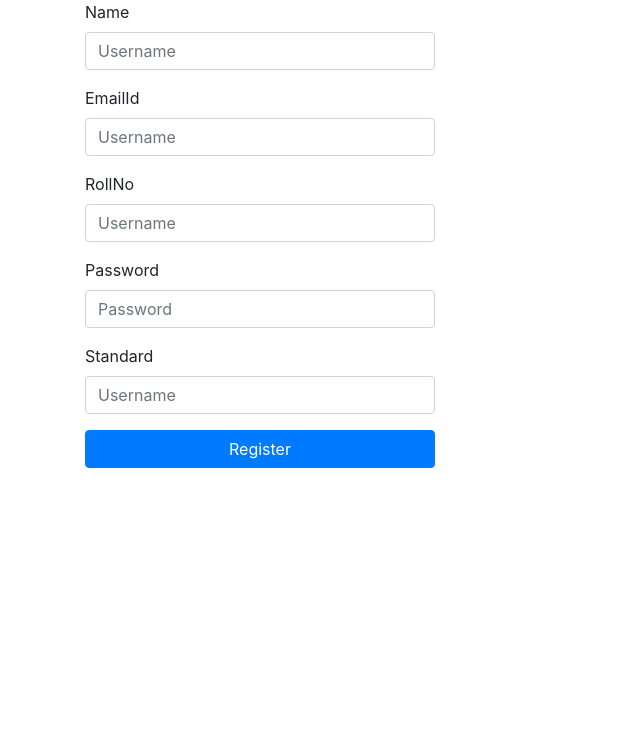
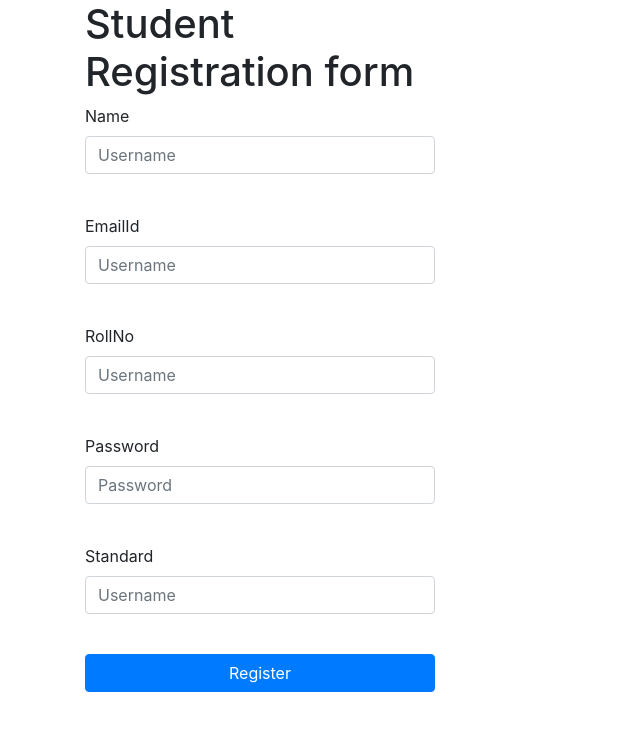
Before and after one commit to SheetalKashid/flaskmongoprjct, a Flask app: page /register in a window 1280 px wide. Shown: the top 731 px of the page, without its empty margins (0-640 px from the left). Run offline with Flask 2, Linux system fonts and the light colour scheme; some libraries are stand-ins or nearby versions.

Commit message:
Student registration using flaskpymongo

```diff
--- a/flaskmongoprjct/templates/index.html
+++ b/flaskmongoprjct/templates/index.html
@@ -5,6 +5,7 @@
 		<div class="col-md-4 col-md-offset-4">
 			<form method=POST action ="{{ url_for('login') }}">
 				<div class="form-group">
+                                <h1> Student Login</h1>
 				<label for="exampleInputEmail">EmailId</label>
 				<input type="email" class="form-control" name="username" placeholder="username">
 				</div>
--- a/flaskmongoprjct/templates/register.html
+++ b/flaskmongoprjct/templates/register.html
@@ -5,32 +5,57 @@
         <div class="col-md-4 col-md-offset-4">
             <form method=POST action="{{ url_for('register') }}">
                 <div class="form-group">
+                 <h1>Student Registration form</h1>
                     <label for="Name">Name</label>
                     <input type="text" class="form-control" name="name" placeholder="Username">
                 </div>
+                <br/>
 
                 <div class="form-group">
                     <label for="exampleInputEmail1">EmailId</label>
                     <input type="email" class="form-control" name="username" placeholder="Username">
                 </div>
+                <br/>
 
                 <div class="form-group">
                     <label for="RollNo">RollNo</label>
                     <input type="number" class="form-control" name="rollno" placeholder="Username">
                 </div>
+                <br/>
 
                 <div class="form-group">
                     <label for="exampleInputPassword1">Password</label>
                     <input type="password" class="form-control" name="pass" placeholder="Password">
                 </div>
+                <br/>
+
                 <div class="form-group">
                     <label for="Standard">Standard</label>
                     <input type="number" class="form-control" name="std" placeholder="Username">
+                    <!--<p>Chose Your Standard: <select name="Standard" required>
+                    <option value="">-- Select an Option --</option>
+                    <option value="1">1</option>
+                    <option value="2">2</option>
+                    <option value="3">3</option>
+                    <option value="4">4</option>
+                    <option value="5">5</option>
+                    <option value="5">6</option>
+                    <option value="5">7</option>
+                    <option value="5">8</option>
+                    <option value="5">9</option>
+                    </select>
+                    </p>
+                    <div id="standardother">
+                    <p>Please Specify: <label id="stdlabel"><input name="Previous standard" type="text" placeholder="previous standard" size="50" /></label></p>
+                    </div>-->
                 </div>
+                <br/>
+
                 <button type="submit" class="btn btn-primary btn-block">Register</button>
             </form>
             <br>
         </div>
     </div>
 </div>
+<!--<script type="text/javascript" src="{{ url_for('static', filename='assets/stv.js') }}" ></script>-->
 {% endblock %}
```
Also changed, not shown: flaskmongoprjct/readme.md (added).
